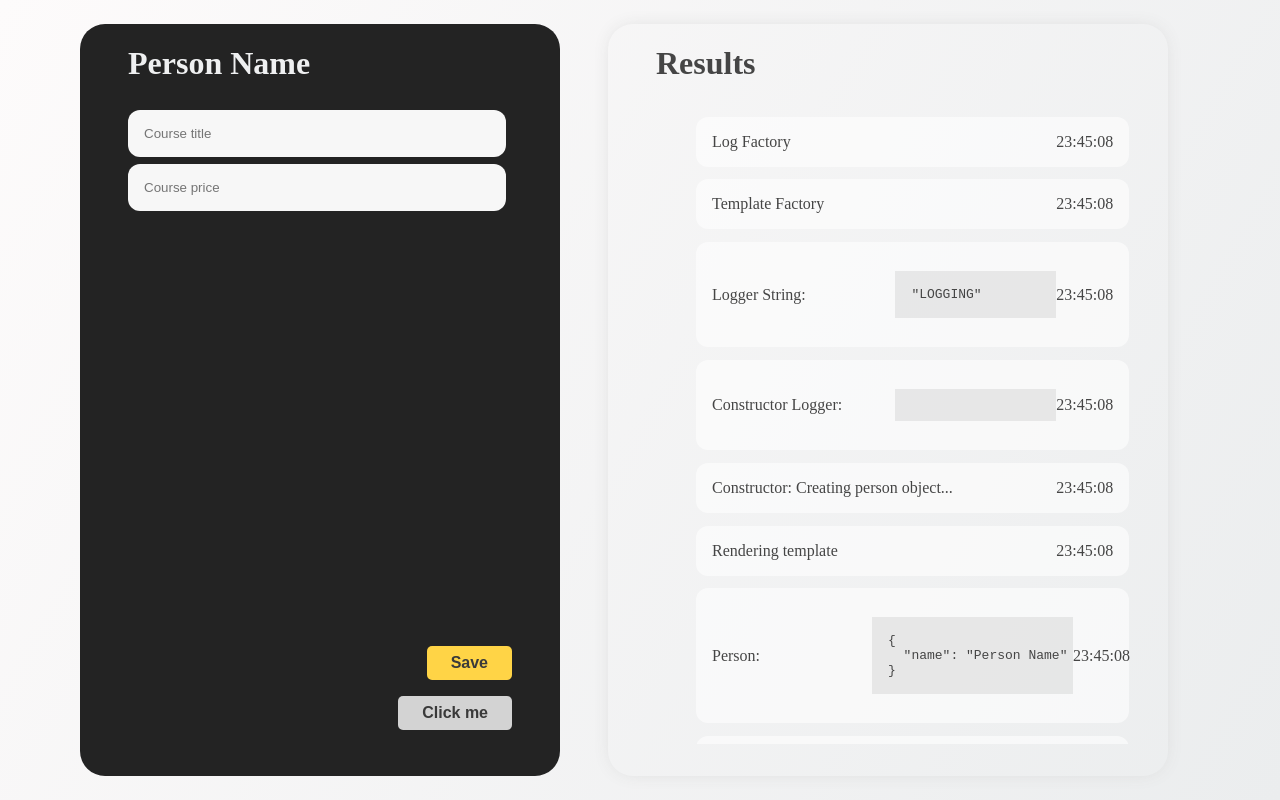
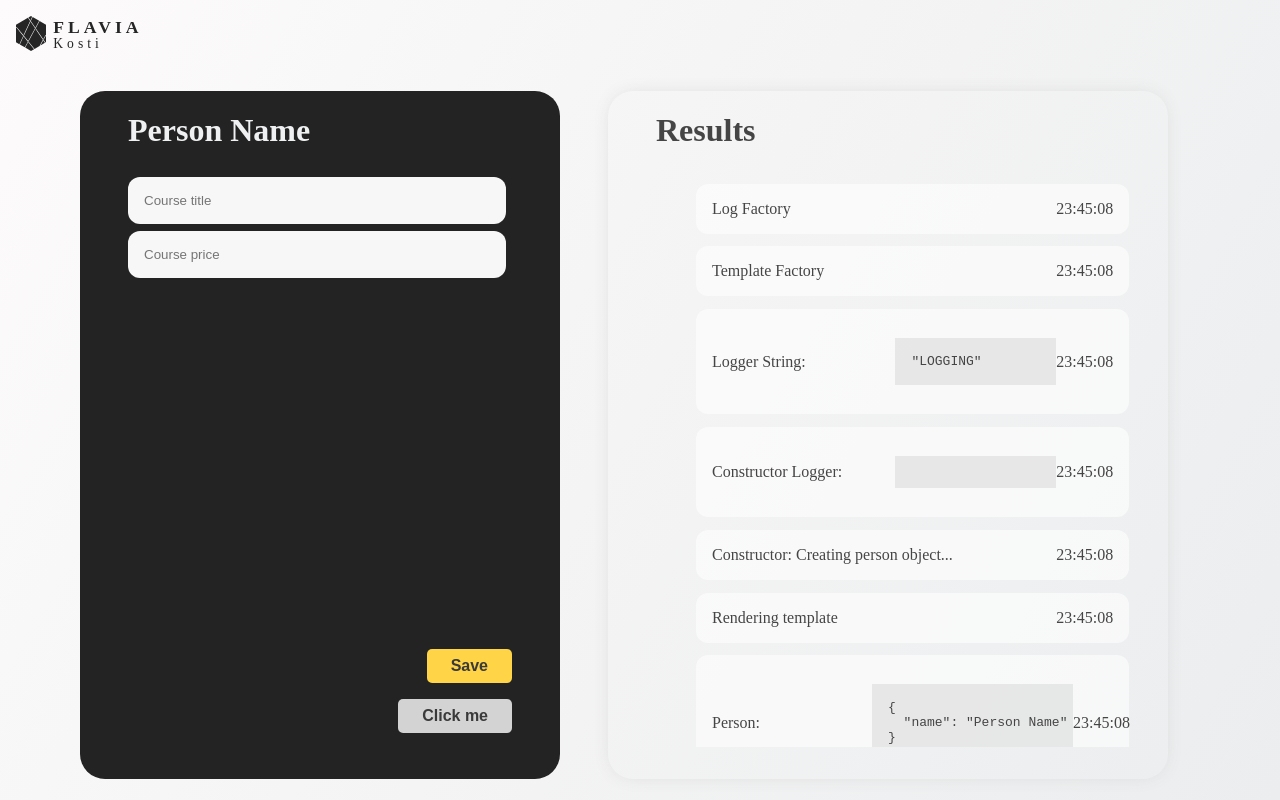
Before and after one commit to flavia3107/typescript-miniproject-2, a website with bundled scripts: page index.html in a window 1280 px wide. Built offline with nearby package versions, Linux system fonts and the light colour scheme.

Commit message:
MIniProject-2: Add logo

```diff
--- a/index.html
+++ b/index.html
@@ -11,6 +11,15 @@
 </head>
 
 <body>
+  <header>
+    <a class="logo" href="https://all-projects-portfolio.web.app/" target="_blank">
+      <img class="logo-img" src="logo.svg" />
+      <div class="logo-txt">
+        <h1>FLAVIA</h1>
+        <span>Kosti</span>
+      </div>
+    </a>
+  </header>
   <div class="main-container">
     <div class="left-side container">
       <div id="app"></div>
--- a/style.css
+++ b/style.css
@@ -12,7 +12,7 @@ body {
 	display: flex;
 	gap: 3rem;
 	margin-left: 5rem;
-	height: calc(100vh - 3rem);
+	height: calc(100vh - 7rem);
 }
 
 .container {
@@ -117,6 +117,46 @@ button {
 	background: #d3d3d3;
 }
 
+.logo {
+	display: flex;
+	align-items: center;
+	text-decoration: none;
+	color: #252525;
+	padding: 1rem;
+	width: fit-content;
+}
+
+.logo img {
+	height: 35px;
+}
+
+.logo-txt {
+	padding-left: 7px;
+	display: flex;
+	flex-direction: column;
+	color: #252525;
+}
+
+.logo-txt h1,
+.logo-txt span {
+	margin: 0;
+	padding: 0;
+	line-height: 1;
+	letter-spacing: 4px;
+	text-align: start;
+}
+
+.logo-txt h1 {
+	font-weight: bolder;
+	font-size: 1.1rem;
+	margin-top: 2px;
+}
+
+.logo-txt span {
+	font-weight: lighter;
+	font-size: 0.85rem;
+}
+
 ::-webkit-scrollbar {
 	height: 0.563rem;
 	width: 0.563rem;
```
Also changed, not shown: logo.svg (added).
